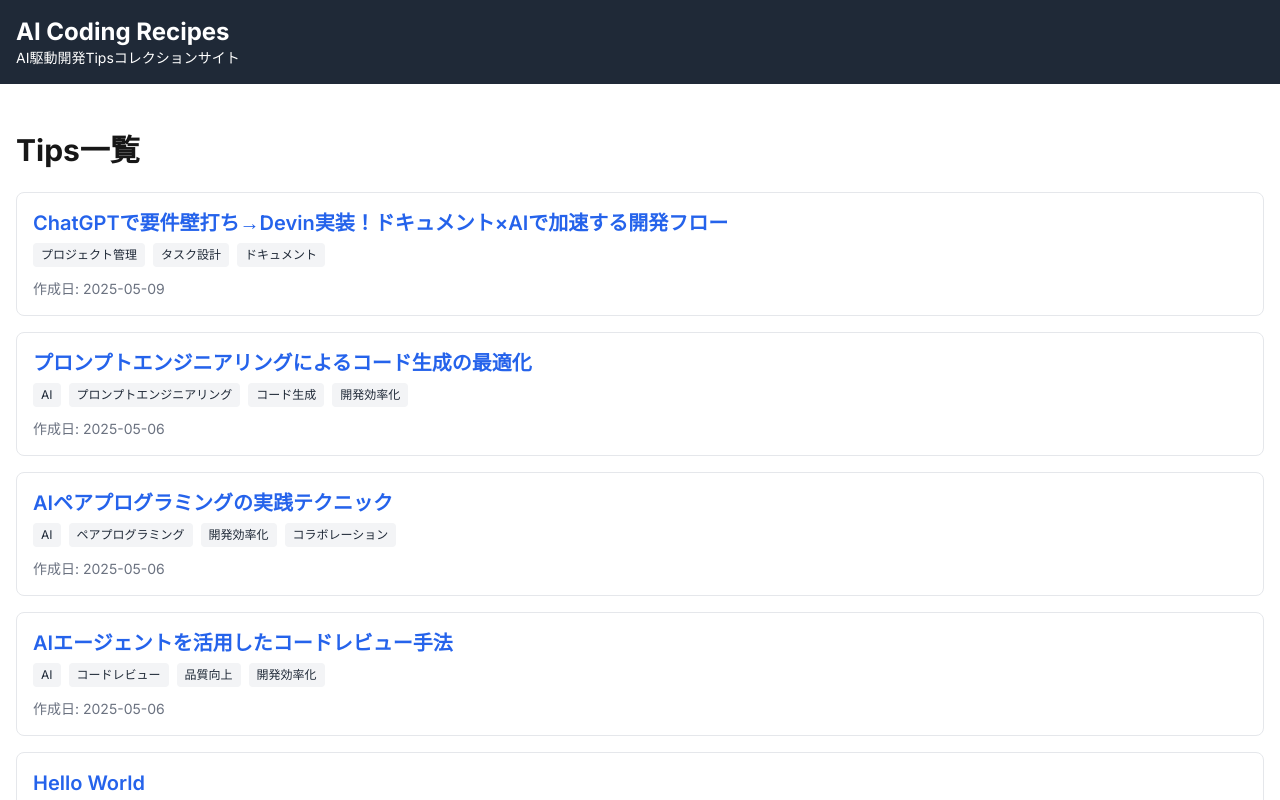
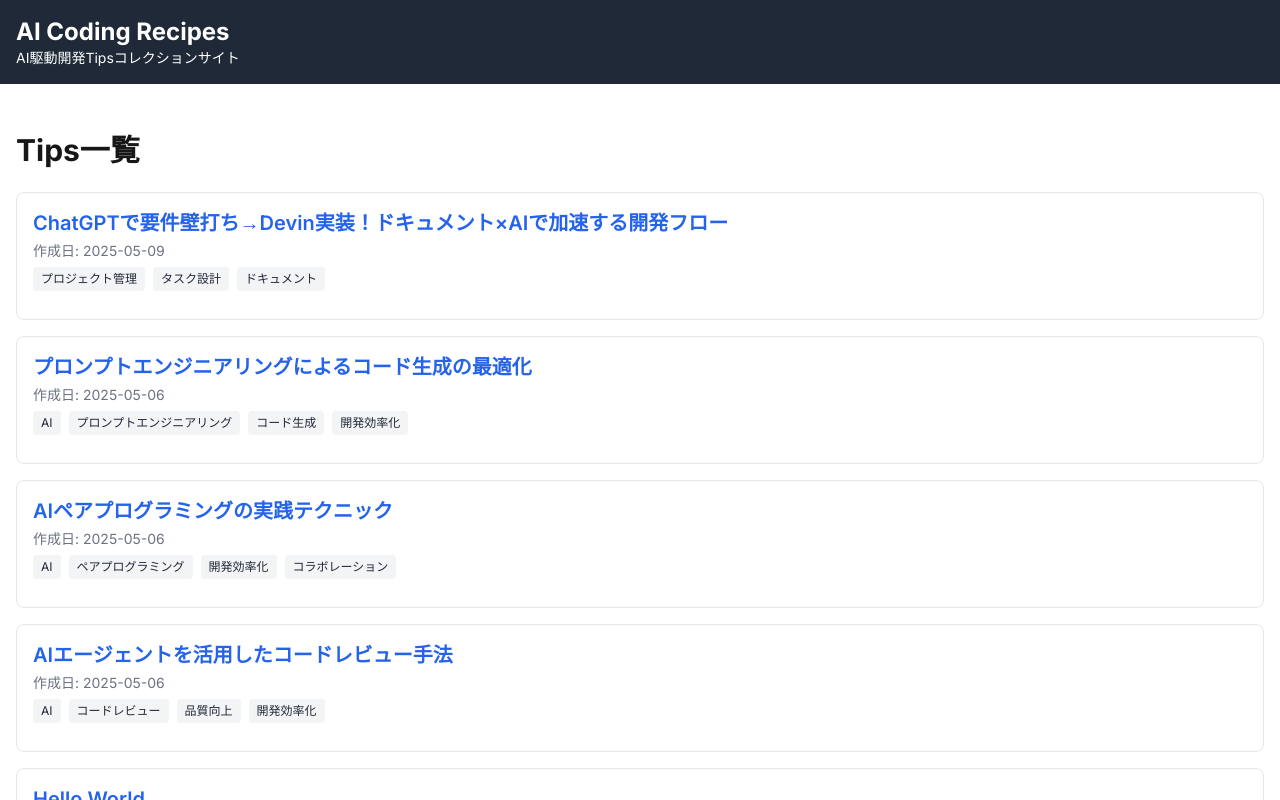
Before and after one commit to kozuke/ai-coding-recipes, a Next.js app: page / in a window 1280 px wide. Shown: the top 800 px of the page. Built offline with nearby package versions, Linux system fonts and the light colour scheme.

Commit message:
fix: resolve nested anchor issue, Japanese tag encoding, update gitignore

```diff
--- a/app/page.tsx
+++ b/app/page.tsx
@@ -16,6 +16,10 @@ export default function Home() {
           <li key={tip.slug} className="border p-4 rounded-lg hover:bg-gray-50 transition-colors">
             <Link href={`/tips/${tip.slug}`} className="block">
         <h3 className="text-xl font-semibold text-blue-600 hover:underline">{tip.title}</h3>
+        <div className="text-sm text-gray-500 mt-1">
+          作成日: {tip.created_at}
+        </div>
+      </Link>
       {tip.tags && tip.tags.length > 0 && (
         <div className="mt-1 mb-2">
           {tip.tags.map((tag) => (
@@ -23,10 +27,6 @@ export default function Home() {
           ))}
         </div>
       )}
-              <div className="text-sm text-gray-500 mt-1">
-                作成日: {tip.created_at}
-              </div>
-            </Link>
           </li>
         ))}
       </ul>
```
Also changed, not shown: 1 other file (tests, documents, lock files or other folders). Lines whose indentation alone changed are shown as unchanged.
